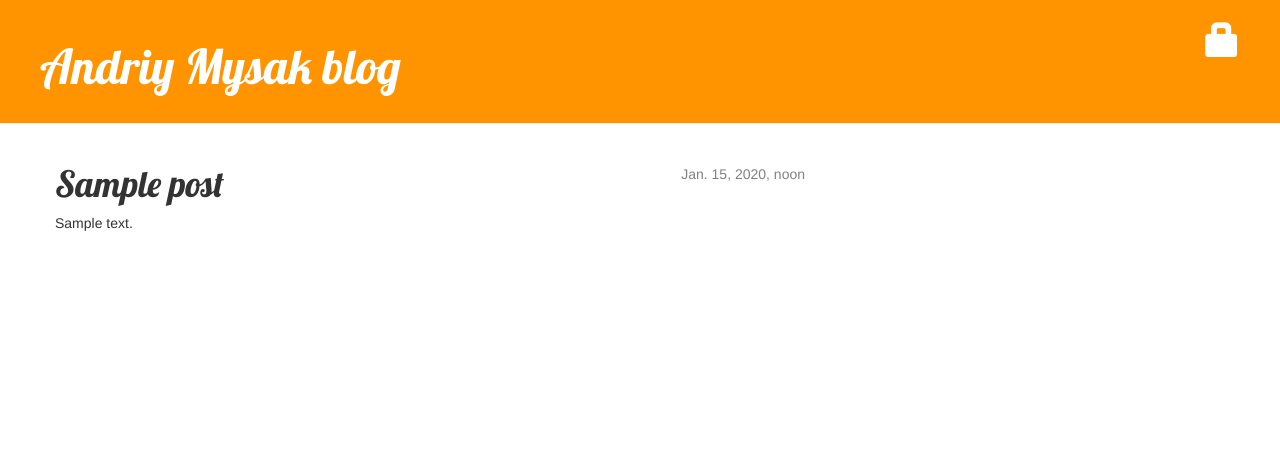
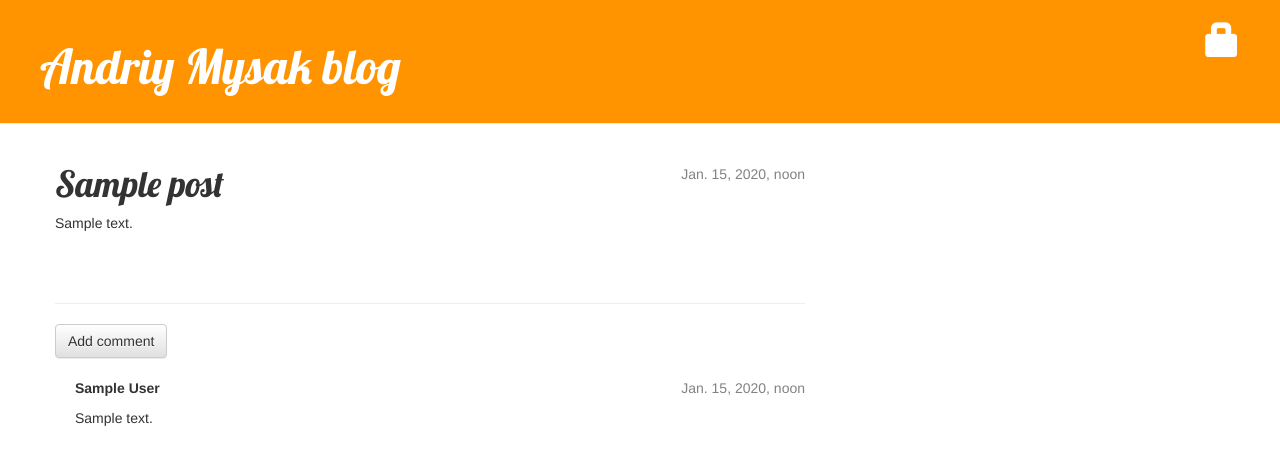
Before and after one commit to mayar2610/my-first-blog, a Django app: page /post/1/ in a window 1280 px wide. Shown: the top 465 px of the page. Run offline with Django 3.2, Linux system fonts and the light colour scheme; tables that the repository leaves empty hold one stand-in row (values such as "Sample post"); some libraries are stand-ins or nearby versions.

Commit message:
Adding comment model

```diff
--- a/blog/admin.py
+++ b/blog/admin.py
@@ -1,4 +1,5 @@
 from django.contrib import admin
-from .models import Post
+from .models import Post, Comment
 
 admin.site.register(Post)
+admin.site.register(Comment)
--- a/blog/models.py
+++ b/blog/models.py
@@ -1,7 +1,7 @@
 from django.db import models
 from django.utils import timezone
 
-
+"""Creating model for posts"""
 class Post(models.Model):
     author = models.ForeignKey('auth.User')
     title = models.CharField(max_length=200)
@@ -17,3 +17,21 @@ class Post(models.Model):
 
     def __str__(self):
         return self.title
+
+    def approved_comments(self):
+        return self.comments.filter(approved_comment=True)
+
+"""Creating model for comments"""
+class Comment(models.Model):
+    post = models.ForeignKey('blog.Post', related_name = 'comments')
+    author = models.CharField(max_length = 200)
+    text = models.TextField()
+    created_date = models.DateTimeField(default = timezone.now)
+    approved_comment = models.BooleanField(default = False)
+
+    def approve(self):
+        self.approved_comment = True
+        self.save()
+
+    def __str__(self):
+        return self.text
--- a/blog/static/css/blog.css
+++ b/blog/static/css/blog.css
@@ -16,6 +16,10 @@
 
 h1, h2, h3, h4 {
 	font-family: 'Lobster', cursive;
+}
+
+.comment {
+	margin: 20px 0px 20px 20px;
 }
 
 .date {
--- a/blog/templates/blog/post_detail.html
+++ b/blog/templates/blog/post_detail.html
@@ -20,4 +20,23 @@
 		<h1>{{ post.title }}</h1>
 		<p>{{ post.text|linebreaksbr }}</p>
 	</div>
+	<hr>
+	<a class="btn btn-default" href="{% url 'add_comment_to_post' pk=post.pk %}">Add comment</a>
+	{% for comment in post.comments.all %}
+		{% if user.is_authenticated or comment.approved_comment %}
+			<div class="comment">
+				<div class="date">
+					{{ comment.created_date }}
+					{% if not comment.approved_comment %}
+						<a class="btn btn-default" href="{% url 'comment_remove' pk=comment.pk %}"><span class="glyphicon glyphicon-remove"></a>
+						<a class="btn btn-default" href="{% url 'comment_approve' pk=comment.pk %}"><span class="glyphicon glyphicon-ok"></a>
+					{% endif %}
+				</div>
+				<strong>{{ comment.author }}</strong>
+				<p>{{ comment.text|linebreaks }}</p>
+			</div>
+		{% endif %}
+	{% empty %}
+		<p>No comments here yet :(</p>
+	{% endfor %}
 {% endblock %}
--- a/blog/templates/blog/post_list.html
+++ b/blog/templates/blog/post_list.html
@@ -8,6 +8,7 @@
 			</div>
 			<h1><a href="{% url 'post_detail' pk=post.pk %}">{{ post.title }}</a></h1>
 			<p>{{ post.text|linebreaksbr }}</p>
+			<a href="{% url 'post_detail' pk=post.pk%}">Comments: {{ post.approved_comments.count}}</a>
 		</div>
 	{% endfor %}
 {% endblock %}
--- a/blog/urls.py
+++ b/blog/urls.py
@@ -9,4 +9,7 @@ urlpatterns = [
 	url(r'^drafts/$', views.post_draft_list, name='post_draft_list'),
 	url(r'^post/(?P<pk>\d+)/publish/$', views.post_publish, name='post_publish'),
 	url(r'^post/(?P<pk>\d+)/remove/$', views.post_remove, name='post_remove'),
+	url(r'^post/(?P<pk>\d+)/comment/$', views.add_comment_to_post, name='add_comment_to_post'),
+	url(r'^comment/(?P<pk>\d+)/approve/$', views.comment_approve, name='comment_approve'),
+	url(r'^comment/(?P<pk>\d+)/remove/$', views.comment_remove, name='comment_remove'),
 ]
--- a/blog/views.py
+++ b/blog/views.py
@@ -1,8 +1,8 @@
 from django.contrib.auth.decorators import login_required
 from django.shortcuts import render, get_object_or_404, redirect
 from django.utils import timezone
-from .models import Post
-from .forms import PostForm
+from .models import Post, Comment
+from .forms import PostForm, CommentForm
 
 def post_list(request):
 	posts = Post.objects.filter(published_date__lte=timezone.now()).order_by('published_date')
@@ -55,3 +55,28 @@ def post_remove(request, pk):
 	post = get_object_or_404(Post, pk=pk)
 	post.delete()
 	return redirect('post_list')
+
+def add_comment_to_post(request, pk):
+	post = get_object_or_404(Post, pk=pk)
+	if request.method == 'POST':
+		form = CommentForm(request.POST)
+		if form.is_valid():
+			comment = form.save(commit = False)
+			comment.post = post
+			comment.save()
+			return redirect('post_detail', pk = post.pk)
+	else:
+		form = CommentForm()
+	return render(request, 'blog/add_comment_to_post.html', {'form': form})
+
+@login_required
+def comment_approve(request, pk):
+    comment = get_object_or_404(Comment, pk=pk)
+    comment.approve()
+    return redirect('post_detail', pk=comment.post.pk)
+
+@login_required
+def comment_remove(request, pk):
+    comment = get_object_or_404(Comment, pk=pk)
+    comment.delete()
+    return redirect('post_detail', pk=comment.post.pk)
```
Also changed, not shown: blog/forms.py (+8 -1 lines), blog/templates/blog/add_comment_to_post.html (added, +9 -0 lines), blog/migrations/0002_comment.py (added).
